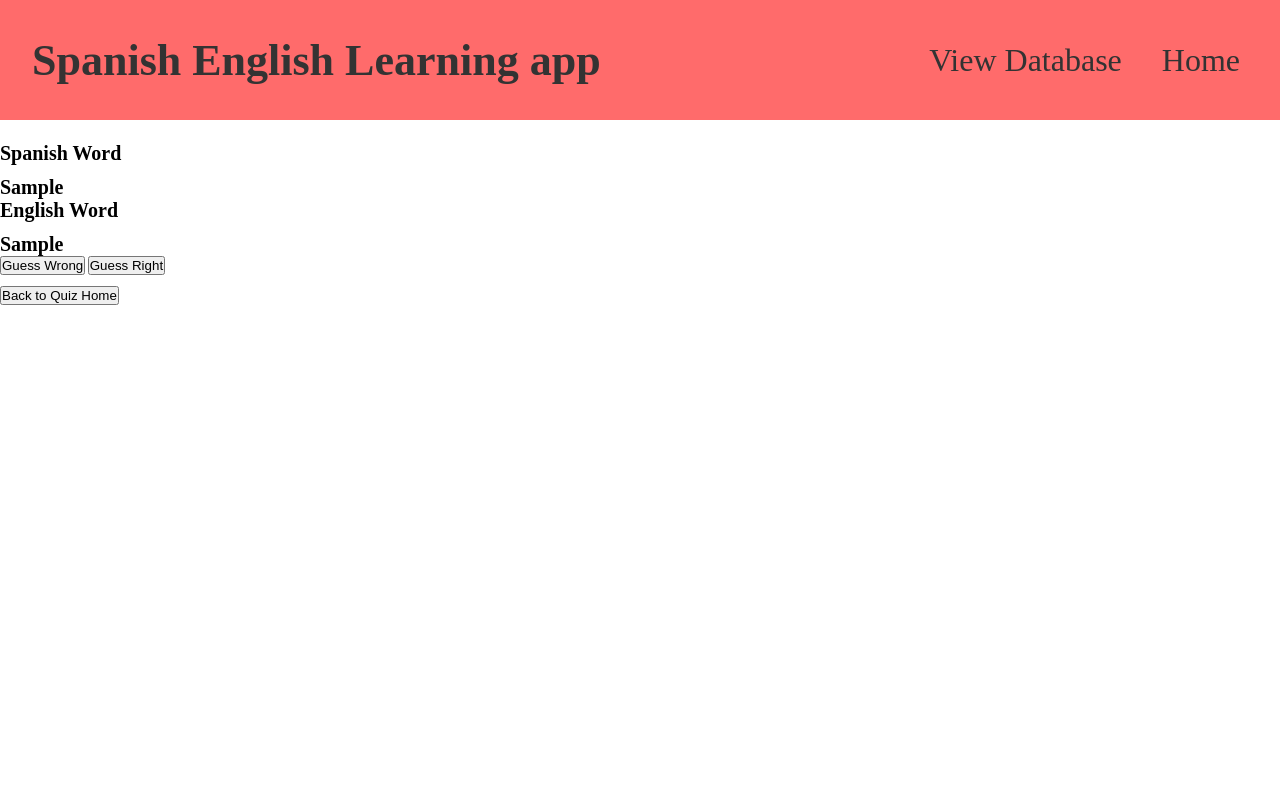
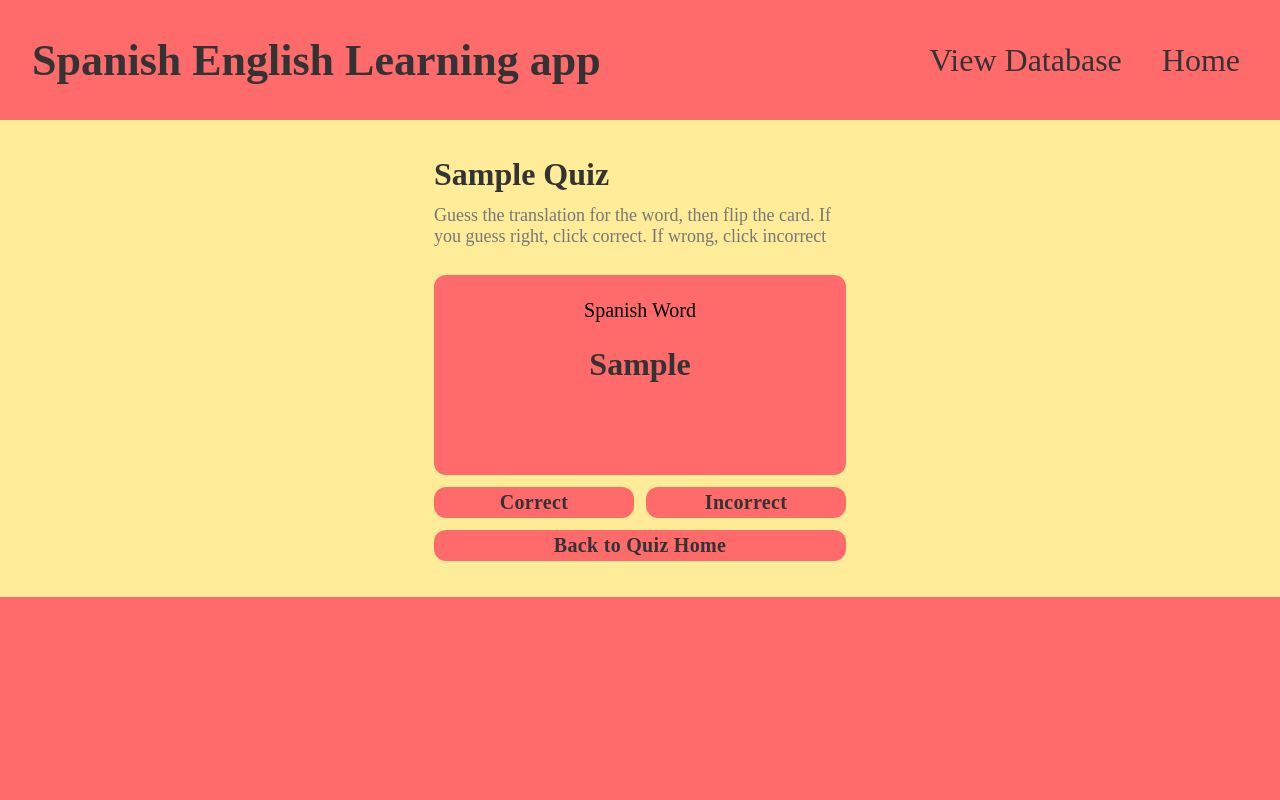
Before and after one commit to Cswish24/new-language-vocabulary-translator-and-learning-application, a Django app: a page that uses application/templates/application/quiz-game.html in a window 1280 px wide. Run offline with Django 4.2, Linux system fonts and the light colour scheme; tables that the repository leaves empty hold one stand-in row (values such as "Sample post"); parts of the project's set-up code (start-up, migrations or seed data) failed here and were passed over.

Commit message:
style quiz-game.html , success.html and transfer some css classes from translator.css to general.css

```diff
--- /dev/null
+++ b/application/static/application/card-flip.css
@@ -0,0 +1,46 @@
+.flip-card {
+  background-color: transparent;
+  width: 300px;
+  height: 200px;
+
+  perspective: 1000px; /* Remove this if you don't want the 3D effect */
+}
+
+/* This container is needed to position the front and back side */
+.flip-card-inner {
+  position: relative;
+  width: 100%;
+  height: 100%;
+  text-align: center;
+  transition: transform 0.8s;
+  transform-style: preserve-3d;
+}
+
+/* Do an horizontal flip when you move the mouse over the flip box container */
+.flip-card:hover .flip-card-inner {
+  transform: rotateY(180deg);
+}
+
+/* Position the front and back side */
+.flip-card-front,
+.flip-card-back {
+  border-radius: 12px;
+  position: absolute;
+  width: 100%;
+  height: 100%;
+  -webkit-backface-visibility: hidden; /* Safari */
+  backface-visibility: hidden;
+}
+
+/* Style the front side (fallback if image is missing) */
+.flip-card-front {
+  background-color: #ff6b6b;
+  color: black;
+}
+
+/* Style the back side */
+.flip-card-back {
+  background-color: #ff6b6b;
+  color: white;
+  transform: rotateY(180deg);
+}
--- a/application/static/application/general.css
+++ b/application/static/application/general.css
@@ -64,6 +64,7 @@ Medium: 11px
 
 html {
   font-size: 62.5%;
+  color: #333;
 }
 
 p {
@@ -115,3 +116,70 @@ p {
   display: flex;
   justify-content: center;
 }
+
+.background {
+  background-color: #ff6b6b;
+  height: 85vh;
+}
+.main {
+  background-color: #ffec99;
+}
+
+.container-flex {
+  display: flex;
+  flex-direction: column;
+  width: 40rem;
+}
+
+.heading {
+  font-size: 3.2rem;
+  text-align: left;
+  margin: 3.2rem 0 1.2rem;
+}
+
+.subheading {
+  font-size: 1.8rem;
+  color: #777;
+  margin-bottom: 2rem;
+}
+
+.grid {
+  display: grid;
+  grid-template-columns: 1fr 1.5fr;
+  margin-bottom: 3.6rem;
+}
+
+.btn {
+  color: #333;
+  width: 30%;
+  grid-column: 1/-1;
+  justify-self: center;
+  font-size: 2rem;
+  font-weight: 600;
+  letter-spacing: 0.3px;
+  padding: 0.4rem 0;
+  background-color: #ff6b6b;
+  border: none;
+  border-radius: 12px;
+  transition: all 0.1s;
+}
+
+.btn:hover {
+  transform: scale(110%);
+  box-shadow: 0px 2px 8px rgba(0, 0, 0, 0.2);
+}
+
+.btn:active {
+  transform: scale(100%);
+  box-shadow: none;
+}
+.success {
+  font-size: 4.8rem;
+  font-weight: 600;
+  padding: 7.2rem;
+  text-align: center;
+}
+
+.success:first-child {
+  padding-bottom: 0rem;
+}
--- /dev/null
+++ b/application/static/application/quiz-game.css
@@ -0,0 +1,56 @@
+.container-red {
+  background-color: #ff6b6b;
+  height: 85vh;
+}
+
+.container {
+  background-color: #ffec99;
+}
+
+.grid {
+  display: grid;
+  grid-template-columns: 20rem 20rem;
+  row-gap: 1.2rem;
+  column-gap: 1.2rem;
+  margin-top: 3.6rem;
+}
+.quiz-header {
+  font-size: 3.2rem;
+  grid-column: 1/-1;
+}
+
+.quiz-subheading {
+  grid-column: -1/1;
+  font-size: 1.8rem;
+  color: #777;
+  margin-bottom: 1.6rem;
+}
+
+.flip-card {
+  grid-column: 1/-1;
+  width: 100%;
+}
+
+.lang {
+  font-size: 2rem;
+  margin-top: 2.4rem;
+  margin-bottom: 2.4rem;
+}
+
+.word {
+  font-size: 3.2rem;
+  font-weight: 600;
+  color: #333;
+}
+
+.btn {
+  width: 100%;
+  text-align: center;
+  text-decoration: none;
+  color: #333;
+  grid-column: auto;
+}
+
+.cspan {
+  grid-column: 1/-1;
+}
--- a/application/templates/application/database.html
+++ b/application/templates/application/database.html
@@ -3,7 +3,6 @@
 {% extends "base.html" %}
 {% load static %}
 {% block css%}
-<link rel="stylesheet" href="{% static "application/translator.css" %}">
 <link rel="stylesheet" href="{% static "application/quiz_databases.css" %}">
 <link rel="stylesheet" href="{% static "application/database.css" %}">
 {% endblock %}
@@ -11,8 +10,8 @@
 <title>{% block title %}{{category|capfirst}} Database{% endblock %}</title>
 
 {% block content %}
-<div class="body">
-    <div class="footer">
+<div class="background">
+    <div class="main">
 
 <div class="container">
     <div class="container-flex">
--- a/application/templates/application/databases.html
+++ b/application/templates/application/databases.html
@@ -4,7 +4,6 @@
 {% extends "base.html" %}
 {% load static %}
 {% block css%}
-<link rel="stylesheet" href="{% static "application/translator.css" %}">
 <link rel="stylesheet" href="{% static "application/quiz_databases.css" %}">
 <link rel="stylesheet" href="{% static "application/databases.css" %}">
 {% endblock %}
@@ -12,8 +11,8 @@
 <title>{% block title %}Databases{% endblock %}</title>
 
 {% block content %}
-<div class="body">
-    <div class="footer">
+<div class="background">
+    <div class="main">
 
 <div class="container">
     <div class="container-flex">
--- a/application/templates/application/quiz-game.html
+++ b/application/templates/application/quiz-game.html
@@ -3,32 +3,39 @@
 
 
 {%block css%}
-  <link rel="stylesheet" href="{% static "application/card-flip.css" %}">
+
+<link rel="stylesheet" href="{% static "application/card-flip.css" %}">
+<link rel="stylesheet" href="{% static "application/quiz-game.css" %}">
+
+
 {%endblock%}
 
-<title>{% block title %}{{words.category}} Quiz{% endblock %}</title>
+<title>{% block title %}{{words.category| capfirst}} Quiz{% endblock %}</title>
 
 {% block content %}
-<br>
-<br>
+<div class="container-red">
+  <div class="container">
+    <div class="grid">
+      <h2 class="quiz-header">{{words.category| capfirst}} Quiz</h2>
+      <p class="quiz-subheading">Guess the translation for the word, then flip the card. If you guess right, click correct. If wrong, click incorrect </p>
 <div class="flip-card">
   <div class="flip-card-inner">
     <div class="flip-card-front">
-      <h1>Spanish Word</h1>
-      <br>
-      <h1>{{words.spanish_word}}
+      <p class="lang">Spanish Word</p>
+      <p class="word">{{words.spanish_word|capfirst}}</p>
     </div>
     <div class="flip-card-back">
-      <h1>English Word</h1>
-      <br>
-      <h1>{{words.english_word}}</h1>
+      <p class="lang">English Word</p>
+      <p class="word">{{words.english_word|capfirst}}</p>
     </div>
   </div>
 </div>
 
-<a href="{% url "quiz" words.category iterations %}"><button>Guess Wrong</button></a>
-<a href="{% url "quiz" words.category iterations %}"><button>Guess Right</button></a>
-<br>
-<br>
-<a href="{% url "quiz-home"%}"><button>Back to Quiz Home</button></a>
+<a class="btn " href="{% url "quiz" words.category iterations %}">Correct</a>
+<a class="btn " href="{% url "quiz" words.category iterations %}">Incorrect</a>
+
+<a class="btn cspan" href="{% url "quiz-home"%}">Back to Quiz Home</a>
+</div>
+</div>
+</div>
 {% endblock content %}
--- a/application/templates/application/quiz-home.html
+++ b/application/templates/application/quiz-home.html
@@ -3,15 +3,14 @@
 {% extends "base.html" %}
 {% load static %}
 {% block css%}
-<link rel="stylesheet" href="{% static "application/translator.css" %}">
 <link rel="stylesheet" href="{% static "application/quiz_databases.css" %}">
 {% endblock %}
 
 <title>{% block title %}En-Es Translator{% endblock %}</title>
 
 {% block content %}
-<div class="body">
-    <div class="footer">
+<div class="background">
+    <div class="main">
 
 <div class="container">
     <div class="container-flex">
```
Also changed, not shown: application/static/application/translator.css (+0 -57 lines), application/templates/application/en-translator.html (+4 -3 lines), application/templates/application/es-translator.html (+4 -3 lines), application/templates/application/manual-translator.html (+6 -14 lines), application/templates/application/update.html (+4 -4 lines), application/templates/success.html (+8 -3 lines).
